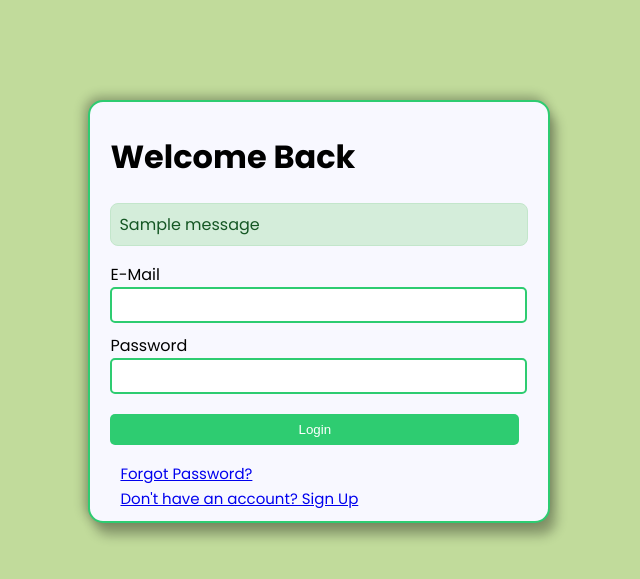
After one commit to aryannaithani/DietPlanner, a Flask app: page /login in a window 1280 px wide. The commit adds this page. Shown: the top 579 px of the page, without its empty margins (321-961 px from the left). Run offline with Flask 3, Linux system fonts and the light colour scheme; one stand-in notice (Sample message) is shown.

Commit message:
Added Basic Signup and Login Page

```diff
--- a/main.py
+++ b/main.py
@@ -1,11 +1,57 @@
 from flask.views import MethodView
 from wtforms import Form, StringField, SubmitField, validators, RadioField, SelectField
 from flask import Flask
-from flask import render_template, request
+from flask import render_template, request, redirect, url_for, flash
 import requests
+import bcrypt
 
 app = Flask(__name__)
 parameters = []
+app.secret_key = 'your_secret_key'
+
+users = {
+    "test@example.com": bcrypt.hashpw("password123".encode('utf-8'), bcrypt.gensalt())
+}
+
+
+class LoginView(MethodView):
+    def get(self):
+        return render_template('login.html')
+
+    def post(self):
+        email = request.form.get('email')
+        password = request.form.get('password')
+
+        if email in users and bcrypt.checkpw(password.encode('utf-8'), users[email]):
+            flash('Login successful!', 'success')
+            return redirect(url_for('form_page'))
+        else:
+            flash('Invalid email or password.', 'danger')
+            return redirect(url_for('login'))
+
+
+class SignupView(MethodView):
+    def get(self):
+        return render_template('signup.html')
+
+    def post(self):
+        email = request.form.get('email')
+        password = request.form.get('password')
+
+        if email in users:
+            flash('Email already registered. Please log in.', 'danger')
+            return redirect(url_for('signup'))
+        else:
+            hashed_password = bcrypt.hashpw(password.encode('utf-8'), bcrypt.gensalt())
+            users[email] = hashed_password
+            flash('Account created successfully! Please log in.', 'success')
+            return redirect(url_for('login'))
+
+
+class DashboardView(MethodView):
+    def get(self):
+        return "<h1>Welcome to your dashboard!</h1>"
+
 
 class CalorieFormPage(MethodView):
 
@@ -54,9 +100,7 @@ class CalorieFormPage(MethodView):
 
         parameters.append(self.calories)
 
-        return render_template('form2.html',
-                               d_form=d_form,
-                               calories=self.calories)
+        return redirect(url_for('diet_form_page'))
 
 
 class DietFormPage(CalorieFormPage):
@@ -72,12 +116,7 @@ class DietFormPage(CalorieFormPage):
         diet = d_form.diet.data
         parameters.append(diet)
         recipes = self.get_recipes()
-        return render_template('result.html',
-                               d_form=d_form,
-                               result=True,
-                               diet=diet,
-                               calories=self.calories,
-                               recipes=recipes)
+        return render_template('result.html', recipes=recipes)
 
 
 class CalorieForm(Form):
@@ -111,7 +150,10 @@ class DietForm(Form):
     button = SubmitField("Show Recipes", [validators.DataRequired()])
 
 
-app.add_url_rule('/', view_func=CalorieFormPage.as_view('form_page'))
+app.add_url_rule('/main', view_func=CalorieFormPage.as_view('form_page'))
 app.add_url_rule('/diet-form', view_func=DietFormPage.as_view('diet_form_page'))
+app.add_url_rule('/login', view_func=LoginView.as_view('login'))
+app.add_url_rule('/signup', view_func=SignupView.as_view('signup'))
+app.add_url_rule('/dashboard', view_func=DashboardView.as_view('dashboard'))
 
 app.run(debug=True)
--- a/static/form.css
+++ b/static/form.css
@@ -134,3 +134,37 @@ input[type=radio]:hover {
     transform: scale(1.15);
     transition: 0.05s;
 }
+
+input[type=email] {
+    border: 2px solid #2ecc71;
+    margin-bottom: 10px;
+    margin-right: auto;
+    margin-left: auto;
+    width: 98%;
+    height: 30px;
+    border-radius: 5px;
+}
+
+input[type=email]:hover {
+    transition: 0.3s;
+    box-shadow: 3.0px 4.0px 6.0px hsl(0deg 0% 0% / 0.31);
+    transform: scale(1.025);
+    background-color: #c1db9b;
+}
+
+input[type=password] {
+    border: 2px solid #2ecc71;
+    margin-bottom: 10px;
+    margin-right: auto;
+    margin-left: auto;
+    width: 98%;
+    height: 30px;
+    border-radius: 5px;
+}
+
+input[type=password]:hover {
+    transition: 0.3s;
+    box-shadow: 3.0px 4.0px 6.0px hsl(0deg 0% 0% / 0.31);
+    transform: scale(1.025);
+    background-color: #c1db9b;
+}
--- a/templates/form.html
+++ b/templates/form.html
@@ -10,7 +10,7 @@
     <div class="container">
         <h1>Let's Count Your Caloric Intake</h1>
         <h4>Step 1/2</h4>
-        <form action="/" method="post">
+        <form action="/main" method="post">
             {{form.age.label}}<br>{{form.age}}<br>
             {{form.weight.label}}<br>{{form.weight}}<br>
             {{form.height.label}}<br>{{form.height}}<br>
--- /dev/null
+++ b/templates/login.html
@@ -0,0 +1,58 @@
+<!DOCTYPE html>
+<html lang="en">
+<head>
+  <meta charset="UTF-8">
+  <meta name="viewport" content="width=device-width, initial-scale=1.0">
+  <title>Login | Diet Planner</title>
+  <link rel="stylesheet" href="static/form.css">
+  <style>
+    .flash {
+      margin-bottom: 1rem;
+      padding: 0.5rem;
+      border-radius: 8px;
+      text-align: left;
+    }
+
+    .flash.success {
+      background-color: #d4edda;
+      color: #155724;
+      border: 1px solid #c3e6cb;
+    }
+
+    .flash.danger {
+      background-color: #f8d7da;
+      color: #721c24;
+      border: 1px solid #f5c6cb;
+    }
+
+    @media (max-width: 480px) {
+      .login-container {
+        padding: 1.5rem;
+      }
+    }
+  </style>
+</head>
+<body>
+  <div class="container">
+    <h1>Welcome Back</h1>
+    {% with messages = get_flashed_messages(with_categories=True) %}
+      {% if messages %}
+        {% for category, message in messages %}
+          <div class="flash {{ category }}">{{ message }}</div>
+        {% endfor %}
+      {% endif %}
+    {% endwith %}
+    <form action="/login" method="POST">
+      <label for="email">E-Mail</label>
+      <input type="email" name="email" required>
+      <label for="Password">Password</label>
+      <input type="password" name="password" required>
+      <button type="submit">Login</button>
+    </form>
+    <div style="margin-top: 1rem;">
+      <a href="/forgot-password">Forgot Password?</a><br>
+      <a href="/signup">Don't have an account? Sign Up</a>
+    </div>
+  </div>
+</body>
+</html>
```
Also changed, not shown: templates/signup.html (added, +22 -0 lines).
